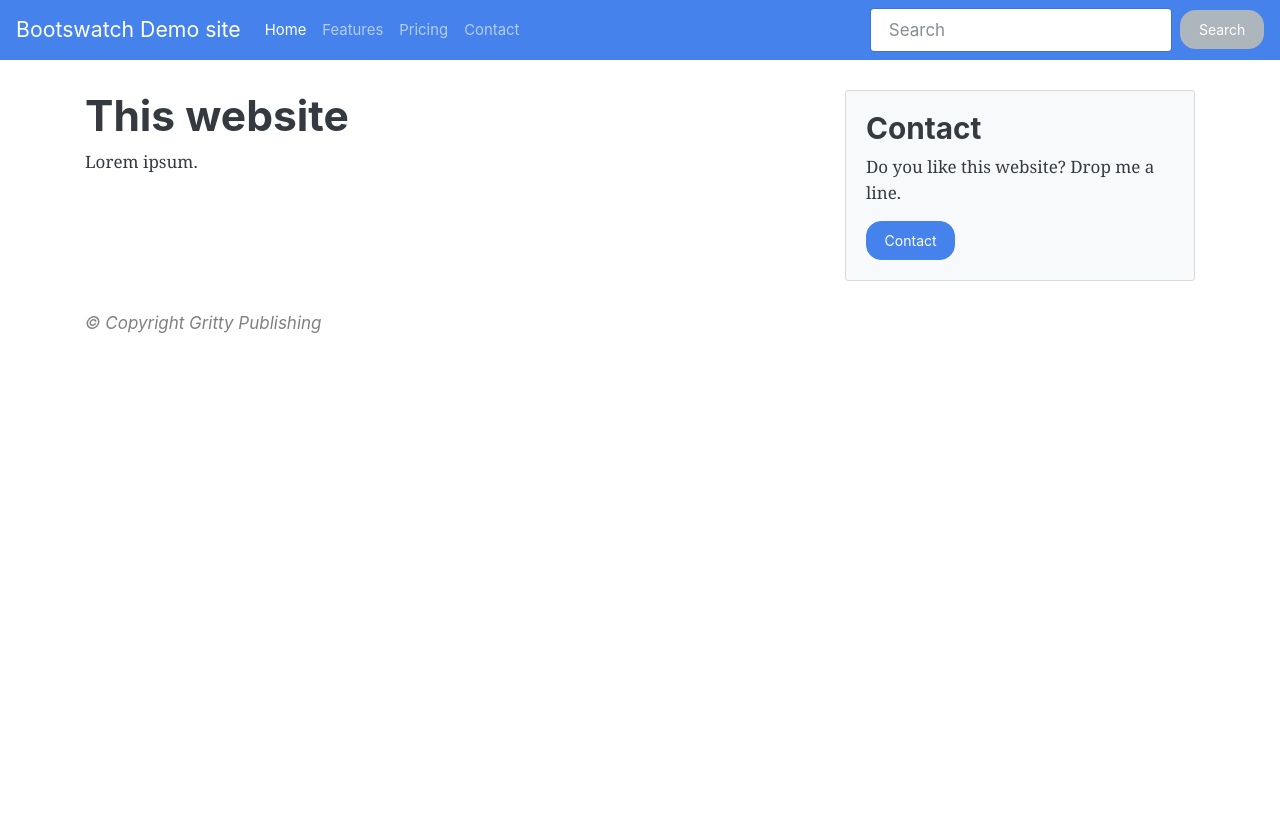
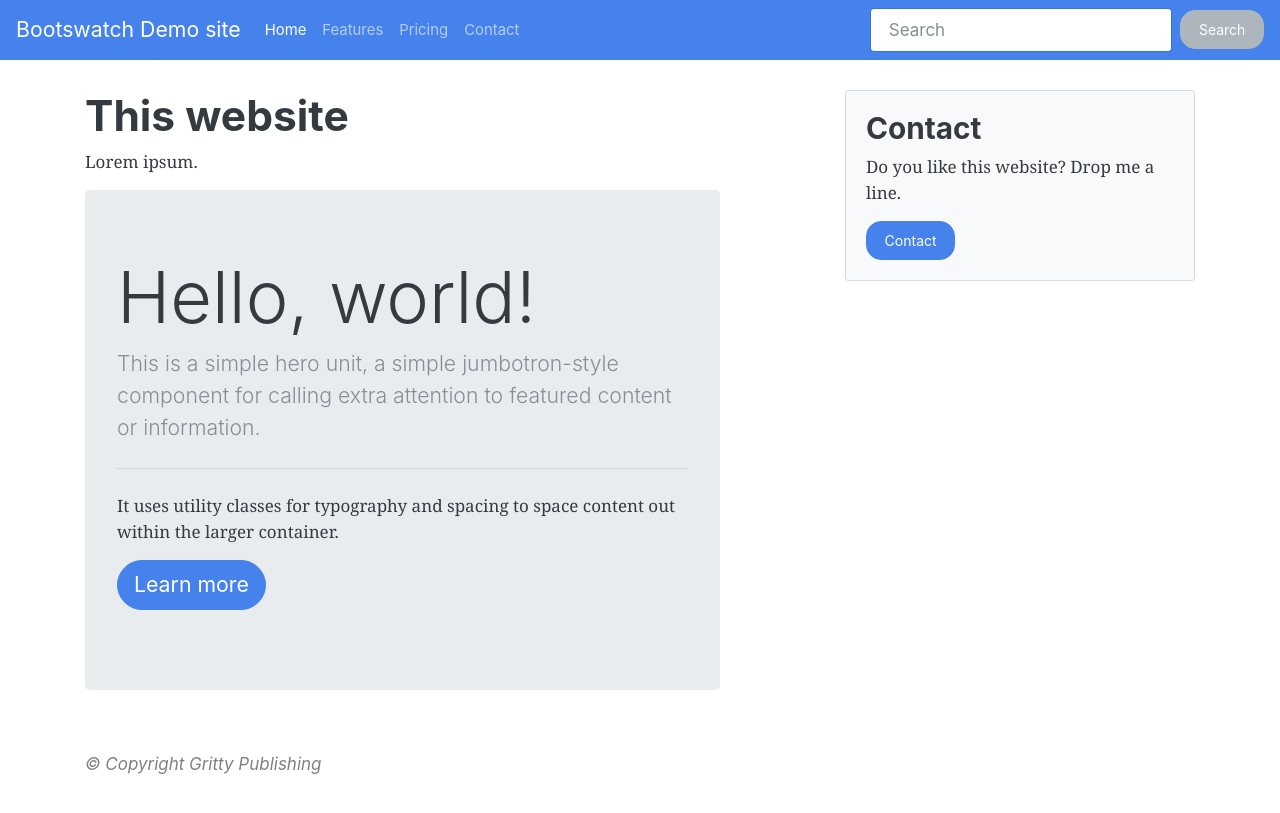
Before and after one commit to Ikass/bootswatch-demo, a Jekyll site: the page built from index.md, in a window 1280 px wide. Shown: the top 813 px of the page. Built offline with Jekyll 4.4.1, drawn with Linux system fonts in a browser that asks for light colours; our own code applies the rules of GitHub Pages for plain Markdown files.

Commit message:
Update index.md

```diff
--- a/index.md
+++ b/index.md
@@ -5,3 +5,13 @@ layout: page
 # This website
 
 Lorem ipsum.
+
+<div class="jumbotron">
+  <h1 class="display-3">Hello, world!</h1>
+  <p class="lead">This is a simple hero unit, a simple jumbotron-style component for calling extra attention to featured content or information.</p>
+  <hr class="my-4">
+  <p>It uses utility classes for typography and spacing to space content out within the larger container.</p>
+  <p class="lead">
+    <a class="btn btn-primary btn-lg" href="#" role="button">Learn more</a>
+  </p>
+</div>
```
